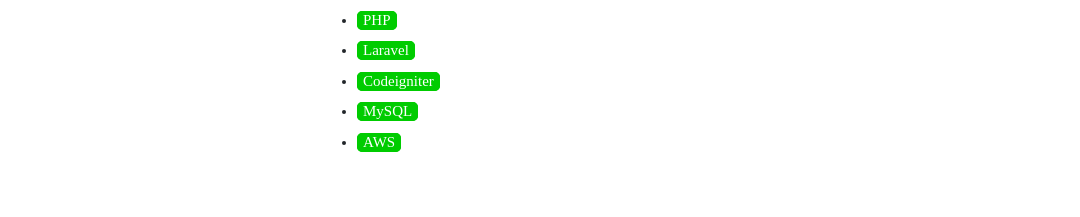
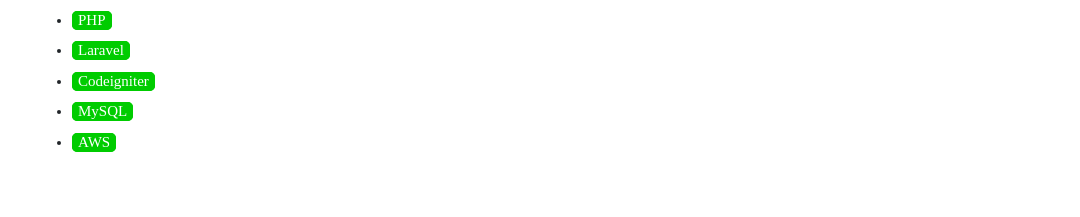
Before and after one commit to qoaudgns/iammh, a plain HTML site: page index.html in a window 1280 px wide. Shown: the part 571-788 px from the top of the page, without its empty margins (53-1133 px from the left). Drawn offline with Linux system fonts and the light colour scheme; a web font is replaced by a local one.

Commit message:
이력서 최신화

```diff
--- a/index.html
+++ b/index.html
@@ -33,8 +33,6 @@
 
 			<div class="mt-5 text-center text-md-left title">기술</div>
 			<div class="row">
-				<div class="col-sm-12 col-lg-3 text-left text-lg-right sub-title">
-				</div>
 				<div class="col-sm-12 col-lg-9">
 					<ul>
 						<li><span class="language-tag selected">PHP</span></li>
```
